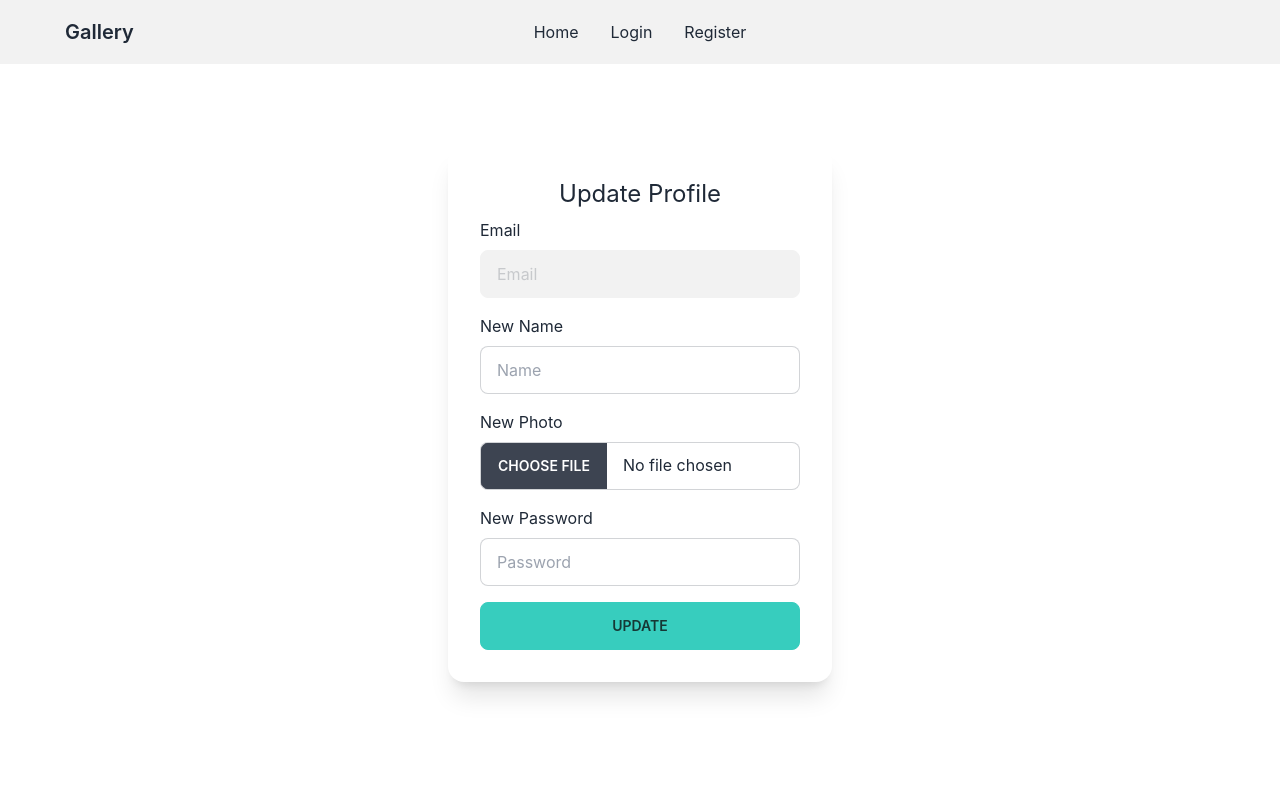
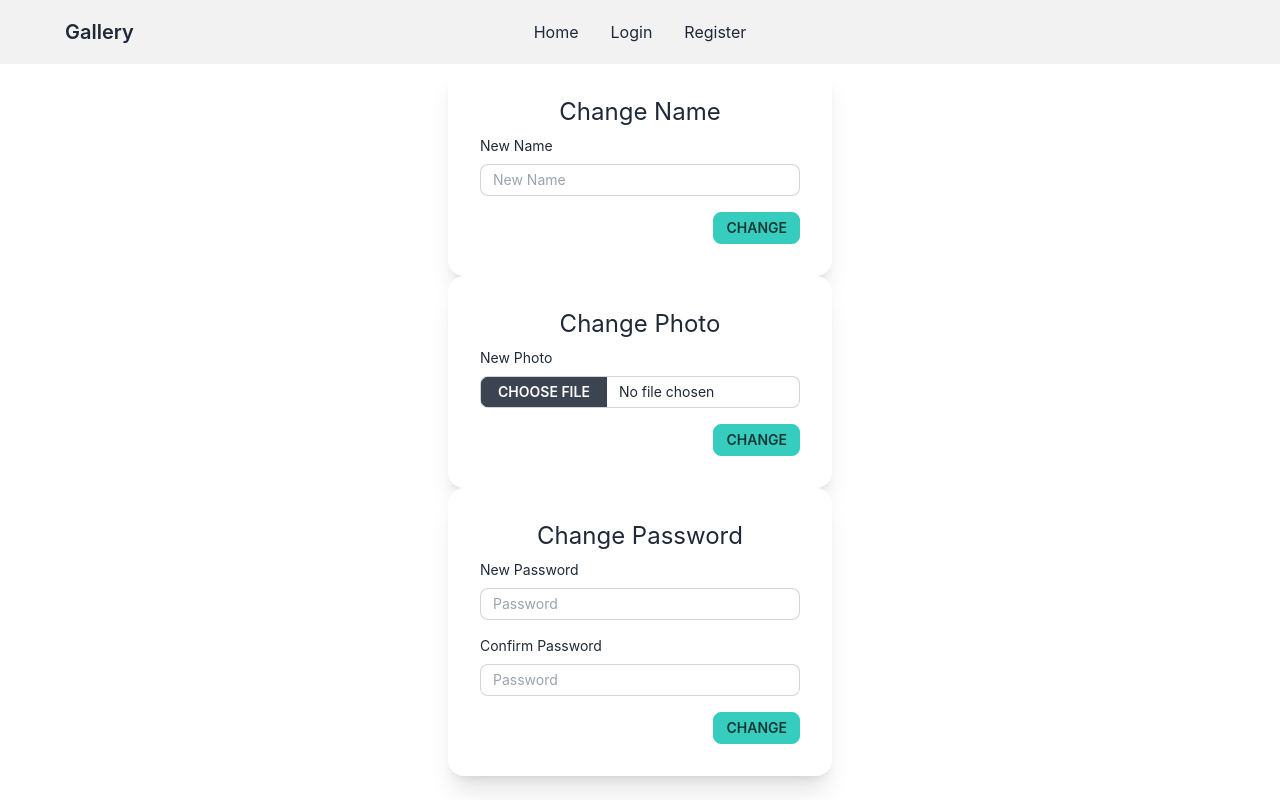
Before and after one commit to Rubayet-billah/inventory-management-client, a React (Create React App) app: page /profile in a window 1280 px wide. Built offline with nearby package versions, Linux system fonts and the light colour scheme; no server answers.

Commit message:
user name and photo updated successfully

```diff
--- /dev/null
+++ b/src/Pages/UserProfile/ChangeName.js
@@ -0,0 +1,32 @@
+import React, { useContext } from 'react';
+import { useForm } from 'react-hook-form';
+import toast from 'react-hot-toast';
+import { AuthContext } from '../../contexts/AuthProvider/AuthProvider';
+
+const ChangeName = () => {
+    const { user, updateUserProfile } = useContext(AuthContext)
+    const { register, handleSubmit } = useForm();
+
+    const handleName = (data) => {
+        updateUserProfile(data.name, user?.photoURL)
+            .then(() => {
+                toast.success('Name updated successfully')
+            }).catch(err => console.log(err))
+    }
+    return (
+        <div>
+            <form onSubmit={handleSubmit(handleName)} className="card w-96 bg-base-100 shadow-xl">
+                <div className='card-body'>
+                    <h2 className='text-2xl text-center'>Change Name</h2>
+                    <label className='text-sm'>New Name</label>
+                    <input type="text" {...register('name')} placeholder="New Name" className="input input-bordered input-sm w-full mb-2" />
+                    <div className="card-actions justify-end">
+                        <input type="submit" value='Change' className="btn btn-accent btn-sm" />
+                    </div>
+                </div>
+            </form>
+        </div>
+    );
+};
+
+export default ChangeName;
--- /dev/null
+++ b/src/Pages/UserProfile/ChangePassword.js
@@ -0,0 +1,28 @@
+import React from 'react';
+import { useForm } from 'react-hook-form';
+
+const ChangePassword = () => {
+    const { register, handleSubmit } = useForm()
+
+    const handleUpdatePassword = (data) => {
+        console.log(data)
+    }
+    return (
+        <div>
+            <form onSubmit={handleSubmit(handleUpdatePassword)} className="card w-96 bg-base-100 shadow-xl">
+                <div className='card-body'>
+                    <h2 className='text-2xl text-center'>Change Password</h2>
+                    <label className='text-sm'>New Password</label>
+                    <input type="password" {...register('NewPassword')} placeholder="Password" className="input input-bordered input-sm w-full mb-2" />
+                    <label className='text-sm'>Confirm Password</label>
+                    <input type="password" {...register('confirmPassword')} placeholder="Password" className="input input-bordered input-sm w-full mb-2" />
+                    <div className="card-actions justify-end">
+                        <input type="submit" value='Change' className="btn btn-accent btn-sm" />
+                    </div>
+                </div>
+            </form>
+        </div>
+    );
+};
+
+export default ChangePassword;
--- /dev/null
+++ b/src/Pages/UserProfile/ChangePhoto.js
@@ -0,0 +1,42 @@
+import React, { useContext } from 'react';
+import { useForm } from 'react-hook-form';
+import toast from 'react-hot-toast';
+import { AuthContext } from '../../contexts/AuthProvider/AuthProvider';
+
+const ChangePhoto = () => {
+    const { user, updateUserProfile } = useContext(AuthContext)
+    const { register, handleSubmit } = useForm();
+    const imgHostKey = process.env.REACT_APP_imgbb_apikey;
+
+    const handlePhoto = (data) => {
+        const image = data.photo[0]
+        const formData = new FormData();
+        formData.append('image', image)
+
+        fetch(`https://api.imgbb.com/1/upload?key=${imgHostKey}`, {
+            method: 'POST',
+            body: formData
+        }).then(res => res.json())
+            .then(data => {
+                updateUserProfile(user?.displayName, data.data.url)
+                    .then(() => toast.success('Photo updated successfully'))
+                    .catch(err => console.error(err))
+            })
+    }
+    return (
+        <div>
+            <form onSubmit={handleSubmit(handlePhoto)} className="card w-96 bg-base-100 shadow-xl">
+                <div className='card-body'>
+                    <h2 className='text-2xl text-center'>Change Photo</h2>
+                    <label className='text-sm'>New Photo</label>
+                    <input type="file" {...register('photo')} placeholder="Password" className="file-input file-input-bordered file-input-sm w-full mb-2" defaultValue={user?.displayName} />
+                    <div className="card-actions justify-end">
+                        <input type="submit" value='Change' className="btn btn-accent btn-sm" />
+                    </div>
+                </div>
+            </form>
+        </div>
+    );
+};
+
+export default ChangePhoto;
--- a/src/Pages/UserProfile/UserProfile.js
+++ b/src/Pages/UserProfile/UserProfile.js
@@ -1,32 +1,18 @@
-import React, { useContext } from 'react';
-import { useForm } from 'react-hook-form';
-import { AuthContext } from '../../contexts/AuthProvider/AuthProvider';
+import React from 'react';
+import ChangeName from './ChangeName';
+import ChangePassword from './ChangePassword';
+import ChangePhoto from './ChangePhoto';
 
 const UserProfile = () => {
-    const { user, updateUserProfile } = useContext(AuthContext);
-    const { register, handleSubmit } = useForm();
 
-    const handleUpdateProfile = (data) => {
 
-    }
     return (
-        <div className='md:h-[700px] flex justify-center items-center'>
-            <form onSubmit={handleSubmit(handleUpdateProfile)} className="card w-96 bg-base-100 shadow-xl">
-                <div className="card-body">
-                    <h2 className="text-2xl text-center">Update Profile</h2>
-                    <label htmlFor="">Email</label>
-                    <input type="email" {...register('email')} placeholder="Email" className="input input-bordered w-full mb-2" defaultValue={user?.email} disabled />
-                    <label htmlFor="">New Name</label>
-                    <input type="text" {...register('name')} placeholder="Name" className="input input-bordered w-full mb-2" defaultValue={user?.displayName} />
-                    <label htmlFor="">New Photo</label>
-                    <input type="file" {...register('photo')} placeholder="Photo" className="file-input file-input-bordered w-full mb-2" defaultValue={user?.photoURL} />
-                    <label htmlFor="">New Password</label>
-                    <input type="password" {...register('password')} placeholder="Password" className="input input-bordered w-full mb-2" />
-                    <div className="card-actions justify-end">
-                        <input type="submit" value='Update' className="btn btn-accent w-full" />
-                    </div>
-                </div>
-            </form>
+        <div className='md:min-h-[700px] md:flex justify-center items-center'>
+            <section>
+                <ChangeName></ChangeName>
+                <ChangePhoto></ChangePhoto>
+                <ChangePassword></ChangePassword>
+            </section>
         </div>
     );
 };
```
